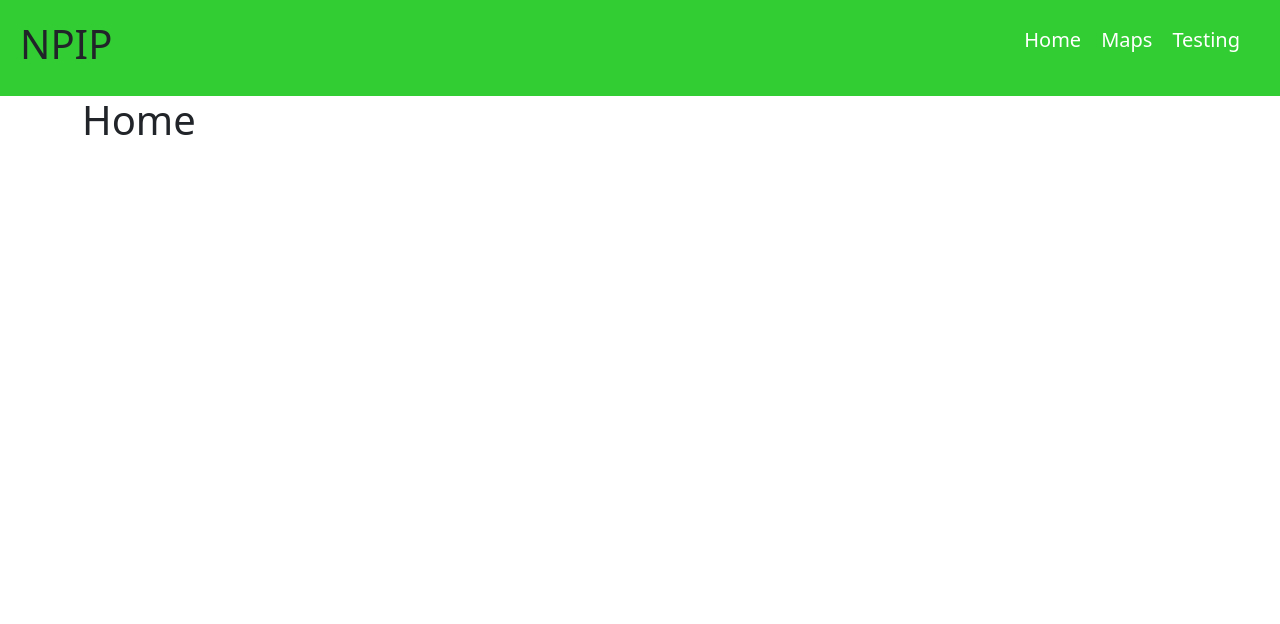
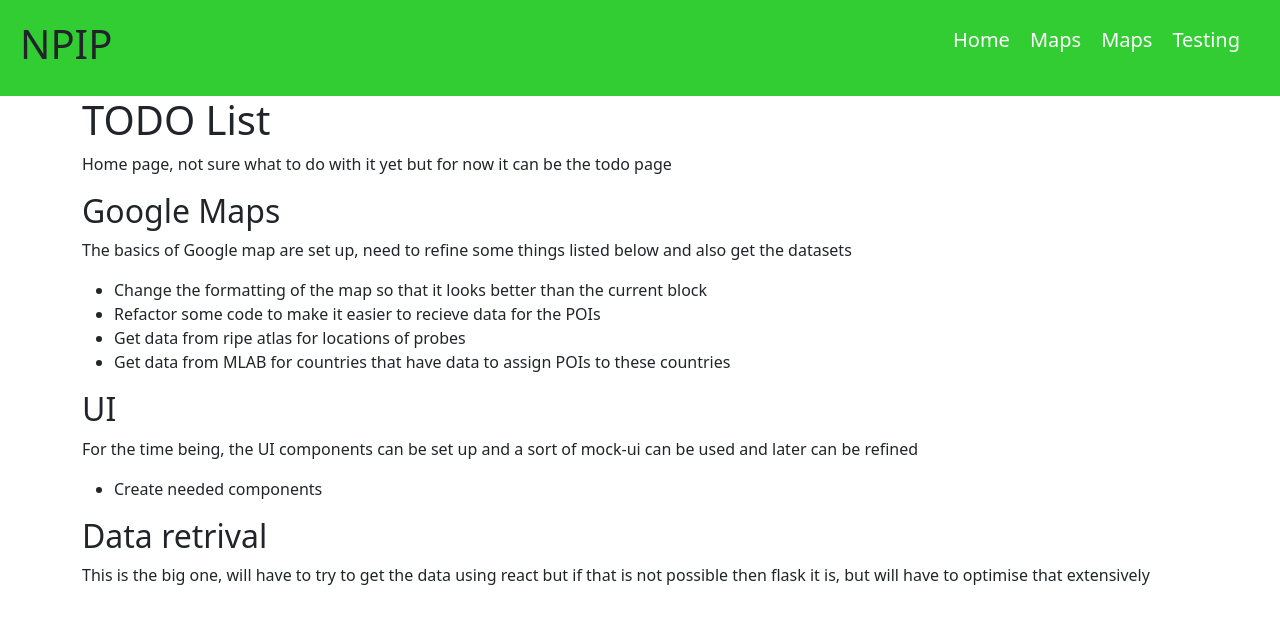
Before and after one commit to eclouw/Capstone-NPIP, a React (Create React App) app: page / in a window 1280 px wide. Shown: the top 624 px of the page. Built offline with nearby package versions, Linux system fonts and the light colour scheme.

Commit message:
Added a new page and some placeholder text to the home page

```diff
--- a/src/components/GMap.tsx
+++ b/src/components/GMap.tsx
@@ -20,8 +20,6 @@ const locations: Poi[] = [
 ];
 
 const GMap = () =>{
-
-
 
     return(
       <>
--- a/src/components/NavBar.js
+++ b/src/components/NavBar.js
@@ -12,6 +12,7 @@ function NavBar(){
         <ul>
           <li><Link to="/">Home</Link></li>
           <li><Link to="/PageGoogleMaps">Maps</Link></li>
+          <li><Link to="/PageMLAB">Maps</Link></li>
           <li><Link to="/App">Testing</Link></li>
         </ul>
       </nav>
--- a/src/components/Pages/PageHome.js
+++ b/src/components/Pages/PageHome.js
@@ -1,14 +1,27 @@
 import React from "react";
-import NavBar from "../NavBar.js";
-
-
-
 
 //The home page, need to put things in here
 function PageHome(){
     return (
         <>
-        <h1>Home</h1>
+        <h1>TODO List</h1>
+        <p>Home page, not sure what to do with it yet but for now it can be the todo page</p>
+        <h2>Google Maps</h2>
+        <p>The basics of Google map are set up, need to refine some things listed below and also get the datasets</p>
+        <ul>
+            <li>Change the formatting of the map so that it looks better than the current block</li>
+            <li>Refactor some code to make it easier to recieve data for the POIs</li>
+            <li>Get data from ripe atlas for locations of probes</li>
+            <li>Get data from MLAB for countries that have data to assign POIs to these countries</li>
+        </ul>
+        <h2>UI</h2>
+        <p>For the time being, the UI components can be set up and a sort of mock-ui can be used and later can be refined</p>
+        <ul>
+            <li>Create needed components</li>
+        </ul>
+        <h2>Data retrival</h2>
+        <p>This is the big one, will have to try to get the data using react but if that is not possible then flask it is, but will have to optimise that extensively</p>
+
         </>
     )
 
--- /dev/null
+++ b/src/components/Pages/PageMLAB.js
@@ -0,0 +1,11 @@
+
+function PageMLAB(){
+    return(
+        <>
+        <h1>MLAB DATA</h1>
+        <p>MLAB DATA WILL GO HERE</p>
+        </>
+    )
+}
+
+export default PageMLAB;
--- a/src/components/Pages/PageRoutes.js
+++ b/src/components/Pages/PageRoutes.js
@@ -1,4 +1,5 @@
 import NavBar from "../NavBar";
+import PageMLAB from "./PageMLAB";
 import PageGoogleMaps from "./PageGoogleMaps";
 import PageHome from "./PageHome";
 import { Route, Routes } from "react-router-dom";
@@ -15,6 +16,7 @@ function PageRoutes(){
                 <Route path="/" element={<PageHome/>} />
                 <Route path="/PageGoogleMaps" element={<PageGoogleMaps/>} />
                 <Route path="/App" element={<App/>} />
+                <Route path="/PageMLAB" element={<PageMLAB/>}/>
             </Routes>
         </div>
         </>
```
